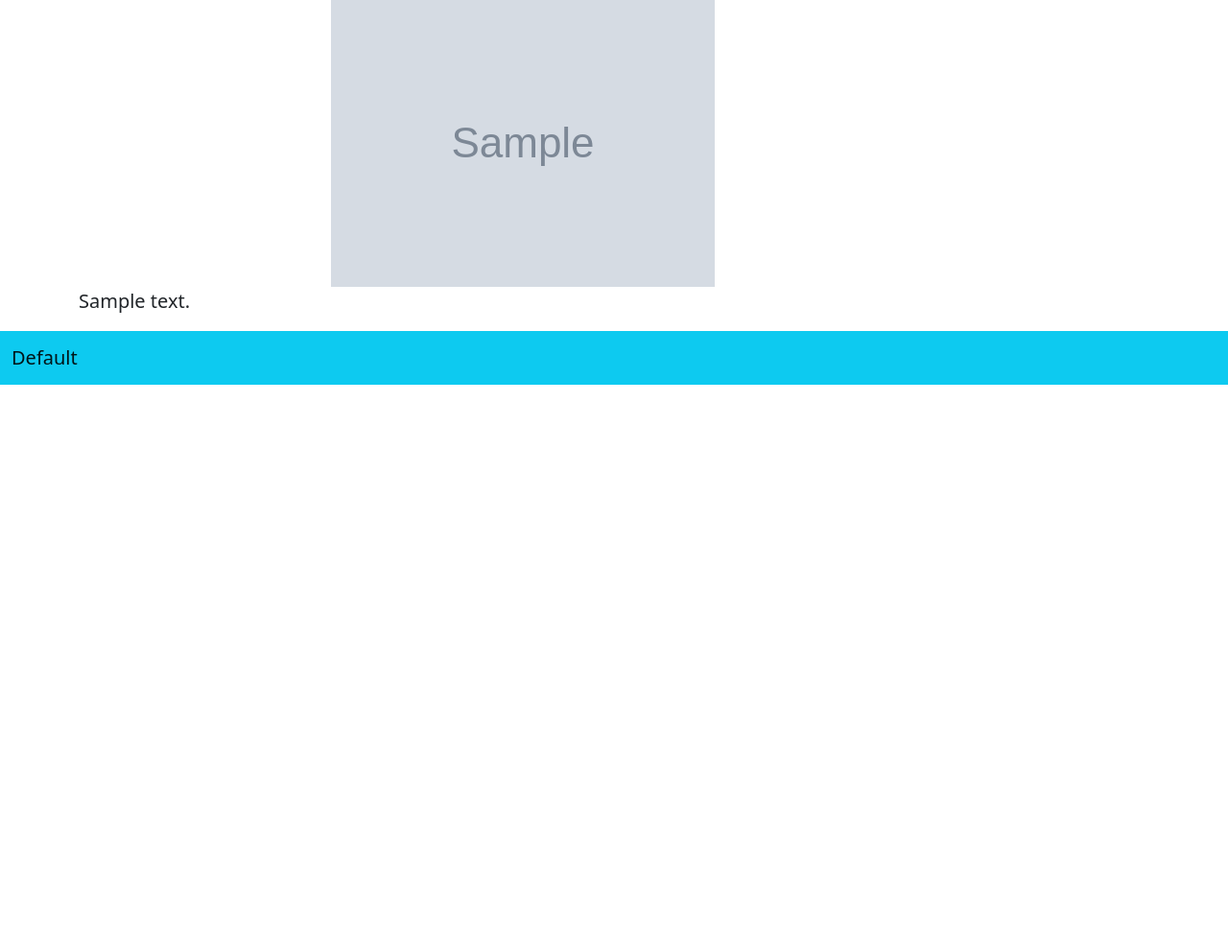
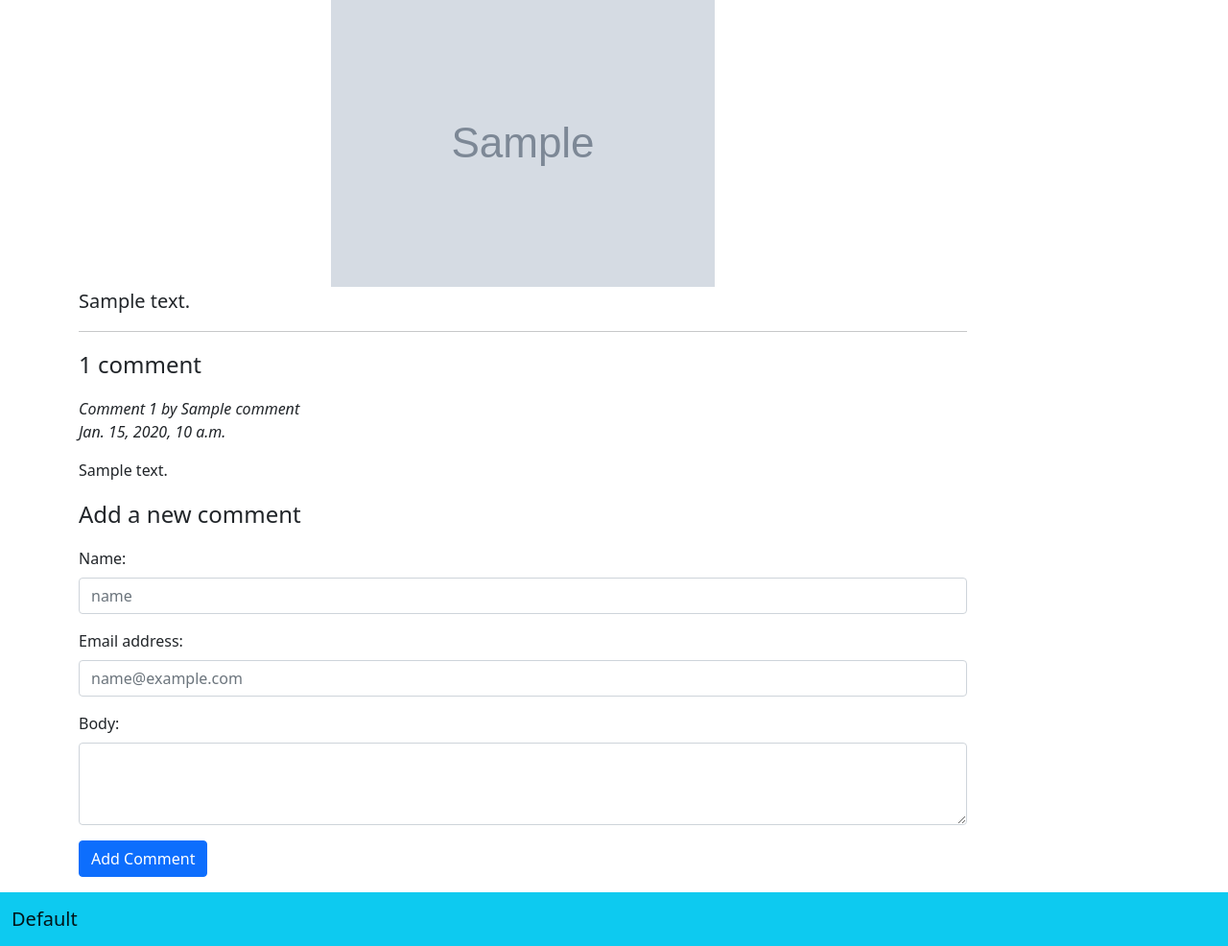
Before and after one commit to maninserg/blog_site, a Django app: a page that uses blog/templates/blog/post/detail.html in a window 1280 px wide. Shown: the part 133-1119 px from the top of the page at 96% size. Before the commit the page ends 534 px from the top, so only its background shows below. Run offline with Django 3.2, Linux system fonts and the light colour scheme; tables that the repository leaves empty hold one stand-in row (values such as "Sample post"); grey boxes marked "Sample" are stand-in pictures.

Commit message:
Add comments with procedure forms

```diff
--- /dev/null
+++ b/blog/forms.py
@@ -0,0 +1,8 @@
+from django import forms
+from .models import Comment
+
+
+class CommentForm(forms.ModelForm):
+    class Meta:
+        model = Comment
+        fields = ['name', 'email', 'body']
--- a/blog/models.py
+++ b/blog/models.py
@@ -41,3 +41,19 @@ class Post(models.Model):
                                                  self.publish.month,
                                                  self.publish.day,
                                                  self.slug])
+
+class Comment(models.Model):
+    post = models.ForeignKey(Post, on_delete=models.CASCADE,
+                             related_name='comments')
+    name = models.CharField(max_length=80)
+    email = models.EmailField()
+    body = models.TextField()
+    created = models.DateTimeField(auto_now_add=True)
+    updated = models.DateTimeField(auto_now=True)
+    active = models.BooleanField(default=True)
+
+    class Meta:
+        ordering = ('created',)
+
+    def __str__(self):
+        return 'Comment by {} on {}'.format(self.name, self.post)
--- a/blog/templates/blog/post/detail.html
+++ b/blog/templates/blog/post/detail.html
@@ -14,4 +14,44 @@
 	{% endif %}
 	{{ post.body|linebreaks }}
 </div>
+<hr>
+
+<p class="fs-4">
+{% with comments.count as total_comments %}
+{{total_comments}} comment{{total_comments|pluralize}}
+{% endwith %}
+</p>
+
+{% for comment in comments %}
+<div class="fst-italic fs-6">Comment {{ forloop.counter }} by {{ comment.name }}</div>
+<div class="fst-italic fs-6">{{ comment.created }}</div>
+<p class="fst-italic fs-6">{{ comment.body|linebreaks }}</p>
+{% empty %}
+<p class="fst-italic fs-6">There are not comments yet</p>
+{% endfor %}
+
+{% if new_comment %}
+<p class="fs-4">Your comment has been added </p>
+{% else %}
+<p class="fs-4"> Add a new comment </p>
+<form class="row g-6" action="." method="post">
+	<div class="mb-3">
+		<label for="id_name" class="form-label">Name:</label>
+		<input type="text" class="form-control" name="name" id="id_name" placeholder="name">
+	</div>
+	<div class="mb-3">
+		<label for="id_email" class="form-label">Email address:</label>
+		<input type="email" class="form-control" name="email" id="id_email" placeholder="name@example.com">
+	</div>
+	<div class="mb-3">
+		<label for="id_body" class="form-label">Body:</label>
+		<textarea class="form-control" name="body" id="id_body" rows="3"></textarea>
+	</div>
+	{% csrf_token %}
+	<div class="col-12">
+		<button type="submit" class="btn btn-primary">Add Comment</button>
+	</div>
+</form>
+{% endif %}
+<p class="fs-4"> </p>
 {% endblock %}
--- a/blog/views.py
+++ b/blog/views.py
@@ -1,6 +1,7 @@
 from django.shortcuts import render, get_object_or_404
 from django.core.paginator import Paginator, EmptyPage, PageNotAnInteger
-from .models import Post
+from .models import Post, Comment
+from .forms import CommentForm
 
 
 def post_list(request):
@@ -21,4 +22,21 @@ def post_detail(request, year, month, day, post):
                              publish__year=year,
                              publish__month=month,
                              publish__day=day,)
-    return render(request, 'blog/post/detail.html', {'post': post})
+    # Procedure form comment
+    comments = post.comments.filter(active=True)
+    new_comment = None
+
+    if request.method == 'POST':
+        comment_form = CommentForm(data=request.POST)
+        if comment_form.is_valid():
+            new_comment = comment_form.save(commit=False)
+            new_comment.post = post
+            new_comment.save()
+    else:
+        comment_form = CommentForm()
+    print(comment_form)
+
+    return render(request, 'blog/post/detail.html', {'post': post,
+                                                     'comments': comments,
+                                                     'new_comment': new_comment,
+                                                     'comment_form': comment_form})
```
Also changed, not shown: blog/admin.py (+6 -1 lines), blog/migrations/0003_comment.py (added).
